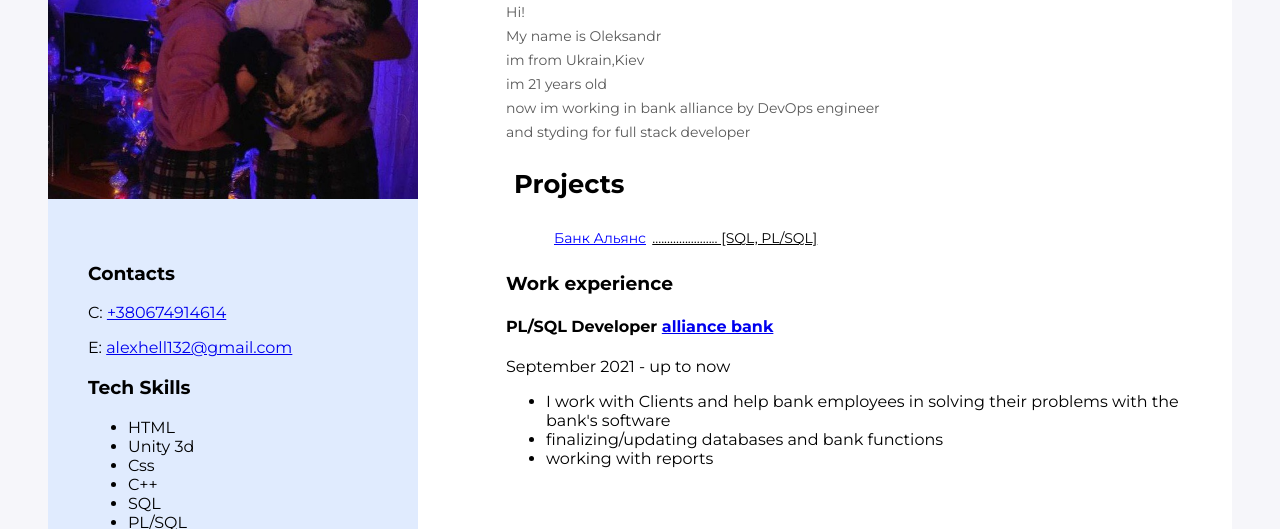
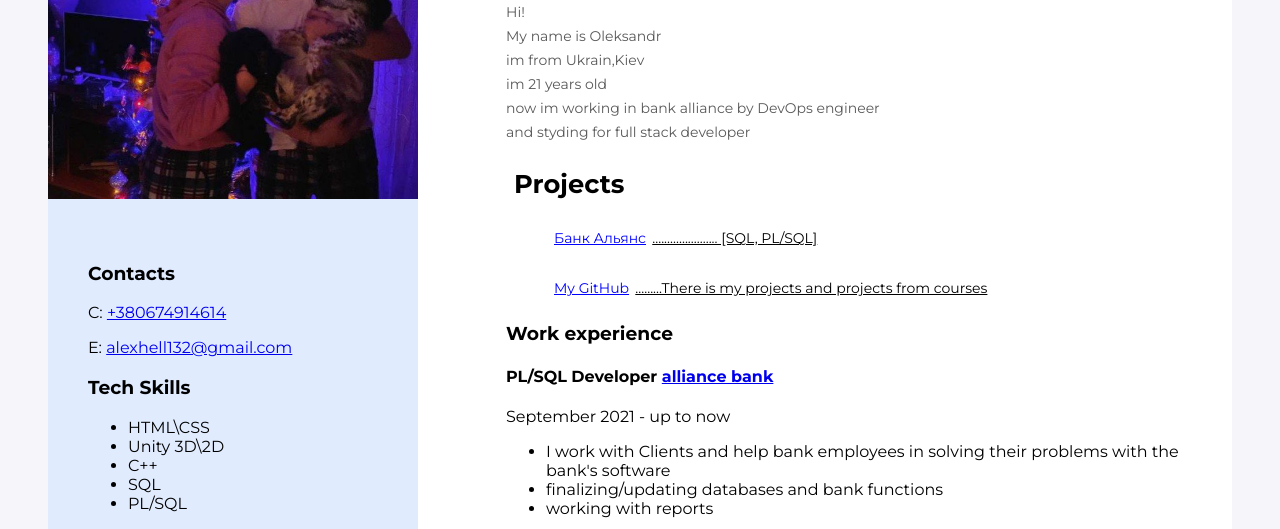
Before and after one commit to Alexhellupov-cyber/resum, a plain HTML site: page index.html in a window 1280 px wide. Shown: the part 259-788 px from the top of the page. Drawn offline with Linux system fonts and the light colour scheme.

Commit message:
Update index.html

```diff
--- a/index.html
+++ b/index.html
@@ -33,6 +33,10 @@
                     <span class="tech">......................
                         [SQL, PL/SQL]</span>
                 </ol>
+				<ol class="projects">
+					<a class="linka" href="https://github.com/Alexhellupov1" target="_blank">My GitHub</a>
+					<span class="tech">
+					.........There is my projects and projects from courses
             </div>
             <div> <!-- EXPERIENCE -->
                 <h3>Work experience</h3>
@@ -55,9 +59,8 @@
             <div class="sidebar2"> <!-- tech skills -->
                 <h3>Tech Skills</h3>
                 <ul>
-                    <li>HTML</li>
-                    <li>Unity 3d</li>
-                    <li>Css</li>
+                    <li>HTML\CSS</li>
+                    <li>Unity 3D\2D</li>
                     <li>C++</li>
                     <li>SQL</li>
                     <li>PL/SQL</li>
@@ -67,6 +70,7 @@
                 <h3>Soft Skills</h3>
                 <ul>
                     <li>Teamwork</li>
+					<li>can find non-standard solutions</li>
                 </ul>
             </div>
         </aside>
```
